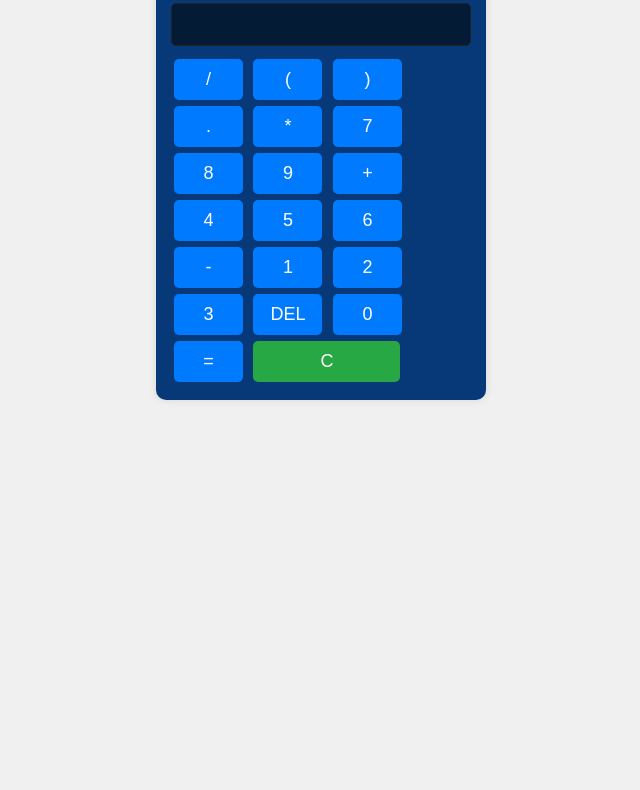
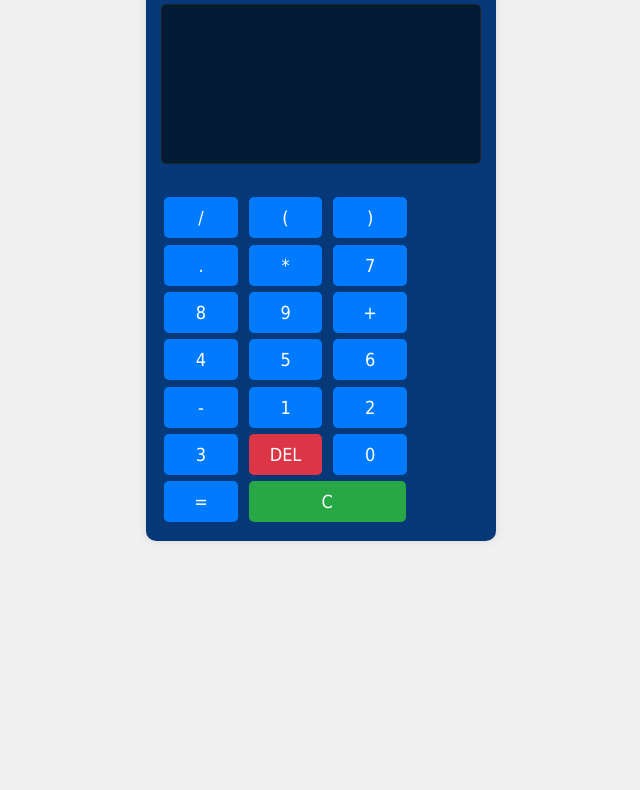
Before and after one commit to SAdebowale132/Calculator, a plain HTML site: page index.html in a window 1280 px wide. Shown: the part 325-1115 px from the top of the page, without its empty margins (319-959 px from the left). Before the commit the page ends 981 px from the top, so only its background shows below. Drawn offline with Linux system fonts and the light colour scheme.

Commit message:
git commit --amend -m "new"

```diff
--- a/index.html
+++ b/index.html
@@ -13,7 +13,7 @@
         <button class="btn operators">/</button>
         <button class="btn">(</button>
         <button class="btn">)</button>
-        <button class="decimal" id="decimal">.</button>
+        <button class="btn" id="">.</button>
 
         <button class="btn operators">*</button>
         <button class="btn  digits">7</button>
--- a/style.css
+++ b/style.css
@@ -9,7 +9,7 @@ body {
     justify-content: center;
     align-items: center;
     background-color: #f0f0f0;
-    font-family: Arial, sans-serif;
+    font-family: tahoma;
 }
 
 h1 {
@@ -20,8 +20,7 @@ h1 {
 
 
 .calculator {
-    max-width: 330px;
-    height: auto;
+    max-width: 350px;
     margin: 10% auto;
     background-color: #073878;
     padding: 20px;
@@ -31,8 +30,9 @@ h1 {
 
 input[type="text"] {
     width: 100%;
+    height: 20vh;
     padding: 10px;
-    margin-bottom: 10px;
+    margin-bottom: 30px;
     border: 1px solid #232222;
     border-radius: 5px;
     font-size: 18px;
@@ -47,10 +47,11 @@ button {
     padding: 10px;
     margin: 1%;
     border: none;
-    border-radius: 20px;
+    border-radius: 30px;
     background-color: #007BFF;
     color: white;
-    font-size: 18px;
+    font-size: 25px;
+    font-family: tahoma;
     cursor: pointer;
     transition: background-color 0.3s ease;
 }
@@ -65,6 +66,10 @@ button:hover {
 }
 button:nth-last-child():hover {
     background-color: #218838;
+}
+
+button:nth-child(19) {
+    background-color: #DC3545;
 }
 
 .buttom {
```
